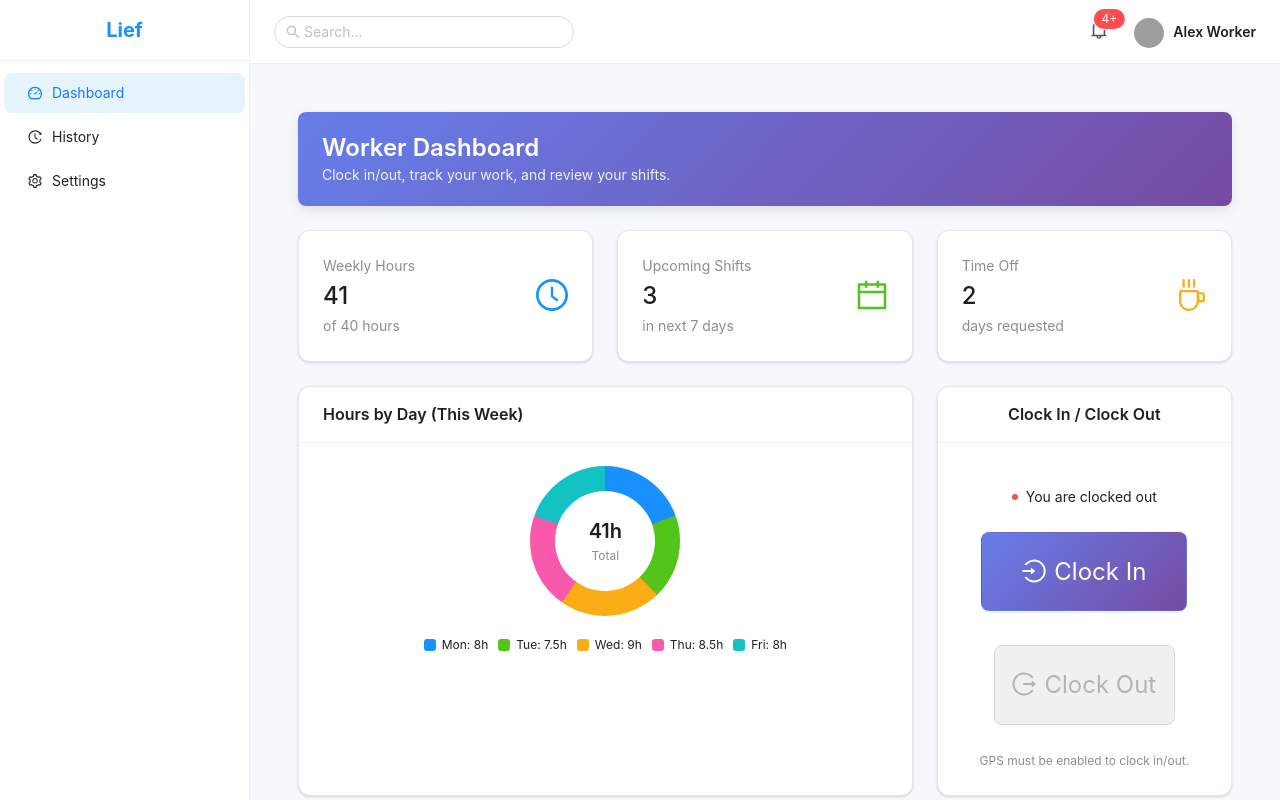
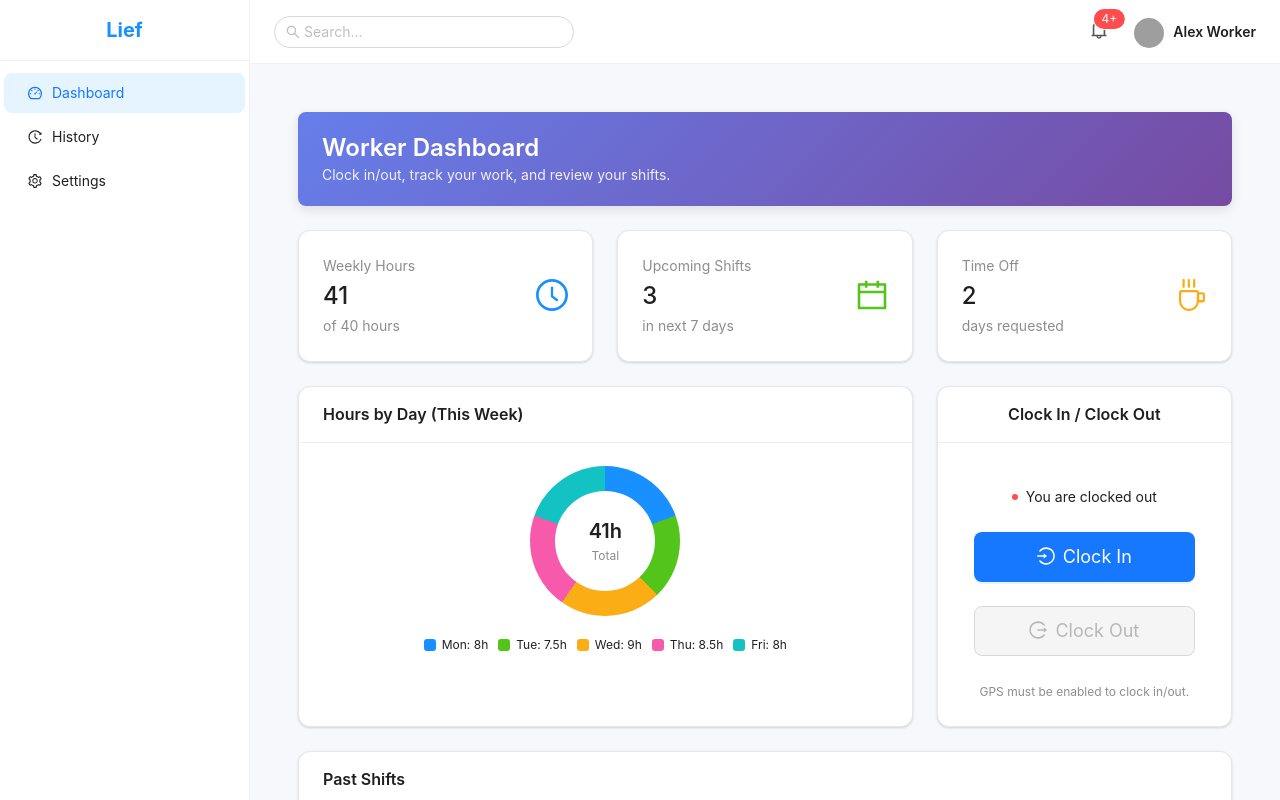
Before and after one commit to vinayak746/lief_project, a Next.js app: page /dashboard in a window 1280 px wide. Shown: the top 800 px of the page. Built offline with nearby package versions, Linux system fonts and the light colour scheme; grey boxes are pictures that could not be loaded; what @ant-design/nextjs-registry would draw is missing.

Commit message:
feat(map): add click handler and location tracking
- Add onMapClick prop to Map component to handle map clicks
- Implement marker position updates when props change
- Add geolocation tracking for clock in/out functionality
- Update form fields when map location changes

```diff
--- a/app/dashboard/components/Map.tsx
+++ b/app/dashboard/components/Map.tsx
@@ -8,11 +8,13 @@ interface MapProps {
   lng: number;
   lat: number;
   zoom: number;
+  onMapClick?: (coords: { lng: number; lat: number }) => void;
 }
 
-const Map: React.FC<MapProps> = ({ lng, lat, zoom }) => {
+const Map: React.FC<MapProps> = ({ lng, lat, zoom, onMapClick }) => {
   const mapContainer = useRef<HTMLDivElement>(null);
   const map = useRef<maplibregl.Map | null>(null);
+  const marker = useRef<maplibregl.Marker | null>(null);
 
   useEffect(() => {
     if (map.current || !mapContainer.current) return;
@@ -26,10 +28,26 @@ const Map: React.FC<MapProps> = ({ lng, lat, zoom }) => {
 
     map.current.addControl(new maplibregl.NavigationControl(), 'top-right');
 
-    new maplibregl.Marker({ color: "#FF0000" })
+    if (onMapClick) {
+      map.current.on('click', (e) => {
+        onMapClick({ lng: e.lngLat.lng, lat: e.lngLat.lat });
+      });
+    }
+
+    marker.current = new maplibregl.Marker({ color: "#FF0000" })
       .setLngLat([lng, lat])
       .addTo(map.current);
 
+  // eslint-disable-next-line react-hooks/exhaustive-deps
+  }, []);
+
+  useEffect(() => {
+    if (!map.current) return;
+    map.current.setCenter([lng, lat]);
+    map.current.setZoom(zoom);
+    if (marker.current) {
+      marker.current.setLngLat([lng, lat]);
+    }
   }, [lng, lat, zoom]);
 
   return (
--- a/app/dashboard/manager/page.tsx
+++ b/app/dashboard/manager/page.tsx
@@ -1,6 +1,6 @@
 "use client";
 
-import React, { useState, useMemo } from 'react';
+import React, { useState, useEffect, useMemo } from 'react';
 import { Card, Row, Col, Statistic, Table, Button, Typography, Input, Select, Space, Badge, Form, Descriptions } from 'antd';
 import { useRouter } from 'next/navigation';
 import { UsergroupAddOutlined, CheckCircleOutlined, PauseCircleOutlined, WarningOutlined, SearchOutlined, PlusOutlined, EyeOutlined } from '@ant-design/icons';
@@ -31,6 +31,18 @@ export default function ManagerDashboard() {
   const [roleFilter, setRoleFilter] = useState('all');
   const router = useRouter();
   const [form] = Form.useForm();
+
+  useEffect(() => {
+    form.setFieldsValue({
+      lat: mapState.lat,
+      lng: mapState.lng,
+    });
+  }, [mapState.lat, mapState.lng, form]);
+
+  const handleMapClick = (coords: { lng: number; lat: number }) => {
+    setMapState({ ...mapState, lng: coords.lng, lat: coords.lat });
+    form.setFieldsValue({ lat: coords.lat, lng: coords.lng });
+  };
 
   const handlePerimeterChange = (values: any) => {
     const newLat = parseFloat(values.lat);
@@ -103,7 +115,7 @@ export default function ManagerDashboard() {
         <Col xs={24} lg={16}>
           <Card title="Live Map" style={{ borderRadius: '12px', boxShadow: '0 1px 3px 0 rgba(0, 0, 0, 0.1), 0 1px 2px 0 rgba(0, 0, 0, 0.06)', height: '100%', border: '1px solid #e5e7eb' }}>
             <div style={{ height: 400, borderRadius: '8px', overflow: 'hidden' }}>
-              <Map lat={mapState.lat} lng={mapState.lng} zoom={12} />
+              <Map lng={mapState.lng} lat={mapState.lat} zoom={12} onMapClick={handleMapClick} />
             </div>
           </Card>
         </Col>
--- a/app/dashboard/page.tsx
+++ b/app/dashboard/page.tsx
@@ -1,5 +1,5 @@
 "use client";
-import React, { useState } from 'react';
+import React, { useState, useEffect } from 'react';
 import {
   Button,
   Card,
@@ -32,6 +32,7 @@ import MetricCard from './components/MetricCard';
 
 const { Title, Text } = Typography;
 const { TabPane } = Tabs;
+import { message } from 'antd';
 
 // Simple custom chart component
 const SimpleChart = ({ data }: { data: Array<{ day: string; hours: number; color: string }> }) => {
@@ -80,6 +81,39 @@ const SimpleChart = ({ data }: { data: Array<{ day: string; hours: number; color
 
 export default function CareTakerDashboard() {
   const [isClockedIn, setIsClockedIn] = useState(false);
+  const [location, setLocation] = useState<{ lat: number; lon: number } | null>(null);
+  const [locationError, setLocationError] = useState<string | null>(null);
+
+  const handleClockIn = () => {
+    if (!navigator.geolocation) {
+      const errorMsg = 'Geolocation is not supported by your browser.';
+      setLocationError(errorMsg);
+      message.error(errorMsg);
+      return;
+    }
+
+    navigator.geolocation.getCurrentPosition(
+      (position) => {
+        setLocation({
+          lat: position.coords.latitude,
+          lon: position.coords.longitude,
+        });
+        setLocationError(null);
+        setIsClockedIn(true);
+        message.success('Clocked in successfully!');
+      },
+      () => {
+        const errorMsg = 'Unable to retrieve your location. Please enable location services.';
+        setLocationError(errorMsg);
+        message.error(errorMsg);
+      }
+    );
+  };
+
+  const handleClockOut = () => {
+    setIsClockedIn(false);
+    message.success('Clocked out successfully!');
+  };
 
   const chartData = [
     { day: 'Mon', hours: 8, color: '#1890ff' },
@@ -132,7 +166,7 @@ export default function CareTakerDashboard() {
         </Col>
         <Col xs={24} lg={8}>
           <Card title="Clock In / Clock Out" style={{ height: '100%', borderRadius: '12px', textAlign: 'center', boxShadow: '0 1px 3px 0 rgba(0, 0, 0, 0.1), 0 1px 2px 0 rgba(0, 0, 0, 0.06)', border: '1px solid #e5e7eb' }}>
-            <Space direction="vertical" size="large" style={{ width: '100%', alignItems: 'center' }}>
+            <Space direction="vertical" size="large" style={{ width: '90%', margin: '0 auto' }}>
               <div style={{marginTop: '20px'}}>
                 <Badge status={isClockedIn ? "success" : "error"} text={isClockedIn ? "You are clocked in" : "You are clocked out"} />
               </div>
@@ -141,34 +175,19 @@ export default function CareTakerDashboard() {
                 type="primary"
                 size="large"
                 icon={<LoginOutlined />}
-                style={{
-                  background: isClockedIn ? '#f0f0f0' : 'linear-gradient(135deg, #667eea 0%, #764ba2 100%)',
-                  borderColor: isClockedIn ? '#d9d9d9' : 'transparent',
-                  height: 'auto',
-                  padding: '20px 40px',
-                  fontSize: '24px',
-                }}
-                onClick={() => setIsClockedIn(true)}
-                disabled={isClockedIn}
+                style={{ width: '100%', height: '50px', fontSize: '18px' }}
+                onClick={handleClockIn}
+                disabled={isClockedIn || !!locationError}
               >
                 Clock In
               </Button>
               <Button
+                type="primary"
                 danger
-                type="primary"
                 size="large"
                 icon={<LogoutOutlined />}
-                style={{
-                  width: '80%',
-                  marginTop: '10px',
-                  background: !isClockedIn ? '#f0f0f0' : 'linear-gradient(135deg, #ff758c 0%, #ff7eb3 100%)',
-                  borderColor: !isClockedIn ? '#d9d9d9' : 'transparent',
-                  boxShadow: !isClockedIn ? 'none' : '0 4px 15px rgba(0, 0, 0, 0.2)',
-                  height: 'auto',
-                  padding: '20px 40px',
-                  fontSize: '24px',
-                }}
-                onClick={() => setIsClockedIn(false)}
+                style={{ width: '100%', height: '50px', fontSize: '18px' }}
+                onClick={handleClockOut}
                 disabled={!isClockedIn}
               >
                 Clock Out
```
